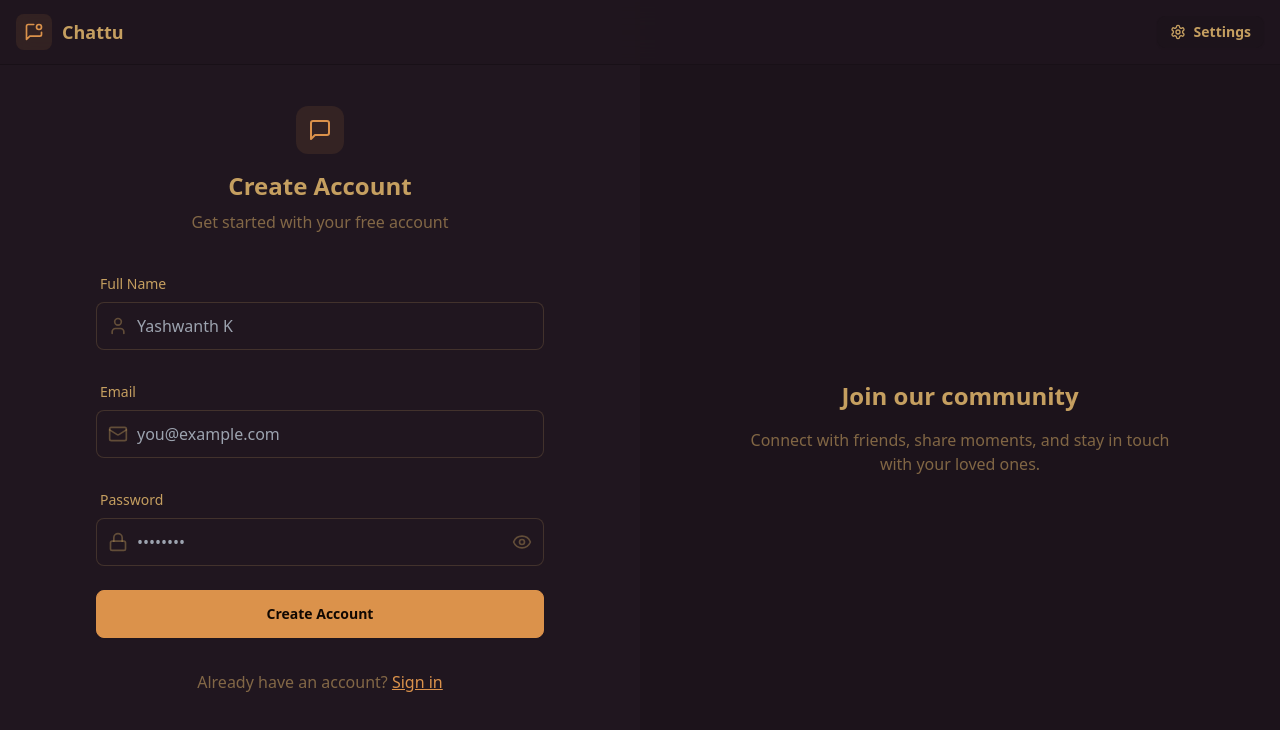
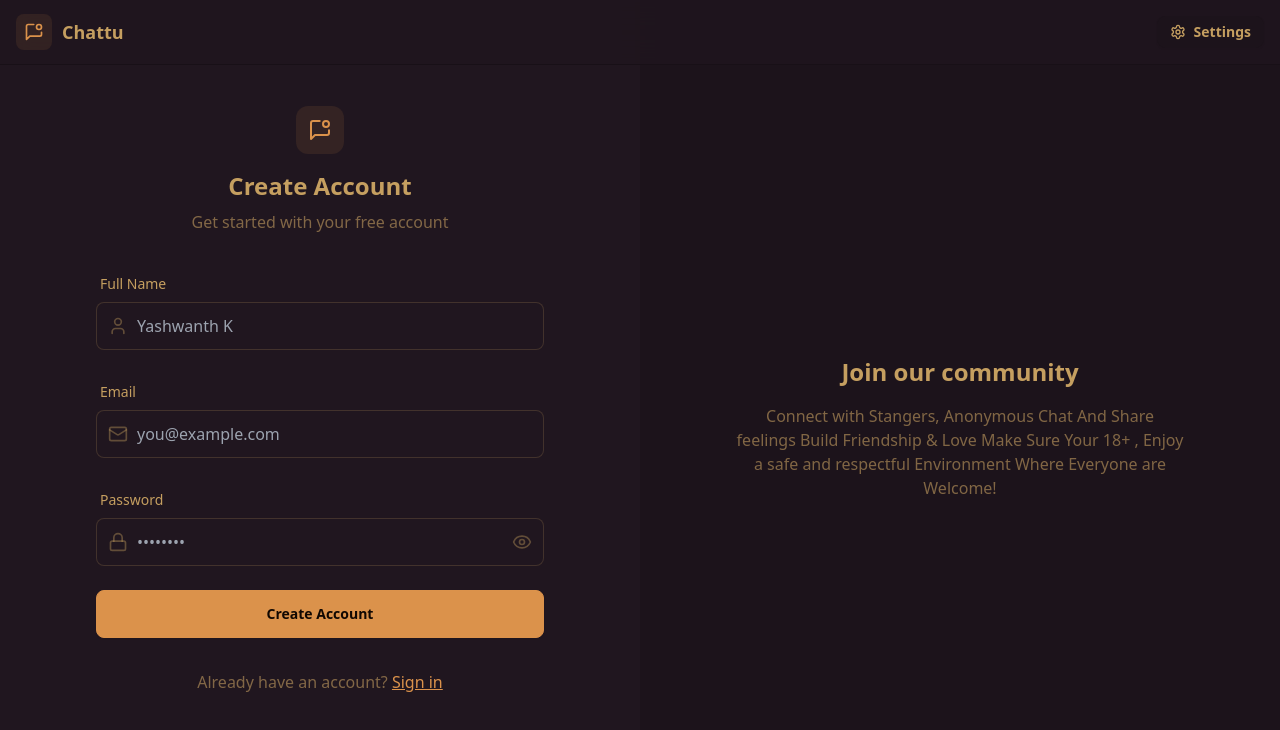
Before and after one commit to yashuplayz/yashu, a React (Vite) app in the folder frontend/: page /signup in a window 1280 px wide. Shown: the top 730 px of the page. Built offline with nearby package versions, Linux system fonts and the light colour scheme; no server answers.

Commit message:
Update SignUpPage.jsx

```diff
--- a/frontend/src/pages/SignUpPage.jsx
+++ b/frontend/src/pages/SignUpPage.jsx
@@ -1,6 +1,6 @@
 import { useState } from "react";
 import { useAuthStore } from "../store/useAuthStore";
-import { Eye, EyeOff, Loader2, Lock, Mail, MessageSquare, User } from "lucide-react";
+import { Eye, EyeOff, Loader2, Lock, Mail, MessageSquareDot, User } from "lucide-react";
 import { Link } from "react-router-dom";
 
 import AuthImagePattern from "../components/AuthImagePattern";
@@ -46,7 +46,7 @@ const SignUpPage = () => {
                 className="size-12 rounded-xl bg-primary/10 flex items-center justify-center
               group-hover:bg-primary/20 transition-colors"
               >
-                <MessageSquare className="size-6 text-primary" />
+                <MessageSquareDot className="size-6 text-primary" />
               </div>
               <h1 className="text-2xl font-bold mt-2">Create Account</h1>
               <p className="text-base-content/60">Get started with your free account</p>
@@ -146,7 +146,8 @@ const SignUpPage = () => {
 
       <AuthImagePattern
         title="Join our community"
-        subtitle="Connect with friends, share moments, and stay in touch with your loved ones."
+        subtitle="Connect with Stangers, Anonymous Chat And Share feelings Build Friendship & Love
+        Make Sure Your 18+ , Enjoy a safe and respectful Environment Where Everyone are Welcome!"
       />
     </div>
   );
```
